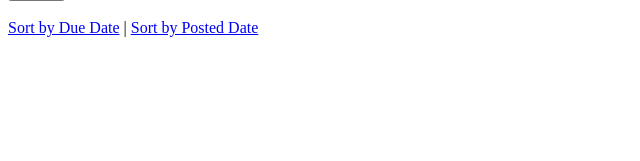
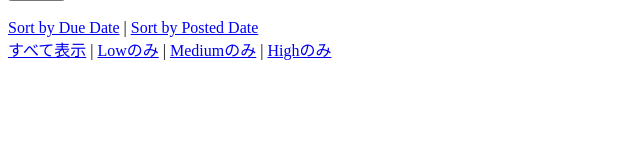
Before and after one commit to 1f10240085/django-test-exercise, a Django app: page / in a window 1280 px wide. Shown: the part 249-410 px from the top of the page, without its empty margins (0-640 px from the left). Run offline with Django 5.2, Linux system fonts and the light colour scheme; data that the repository does not hold is empty.

Commit message:
優先度の絞り込みボタンを作成

```diff
--- a/todo/templates/todo/index.html
+++ b/todo/templates/todo/index.html
@@ -41,6 +41,13 @@
       <a href="{% url 'index' %}?order=post">Sort by Posted Date</a>
     </div>
 
+    <div>
+      <a href="{% url 'index' %}">すべて表示</a> |
+      <a href="{% url 'index' %}?priority=low">Lowのみ</a> |
+      <a href="{% url 'index' %}?priority=medium">Mediumのみ</a> |
+      <a href="{% url 'index' %}?priority=high">Highのみ</a>
+    </div>
+
     {% for task in tasks %}
     <div class="text">
       <h2><a href="{% url 'detail' task.id %}">{{ task.title }}</a></h2>
--- a/todo/views.py
+++ b/todo/views.py
@@ -10,6 +10,14 @@ def index(request):
     if request.method == 'POST':
         task = Task(title = request.POST['title'], due_at = make_aware(parse_datetime(request.POST['due_at'])))
         task.save()
+
+    priority = request.GET.get('priority')
+    if priority in ['low', 'medium', 'high']:
+        tasks = Task.objects.filter(priority=priority)
+    elif request.GET.get('order') == 'due':
+        tasks = Task.objects.order_by('due_at')
+    else:
+        tasks = Task.objects.order_by('-posted_at')
 
     if request.GET.get('order') == 'due':
         tasks = Task.objects.order_by('due_at')
```
